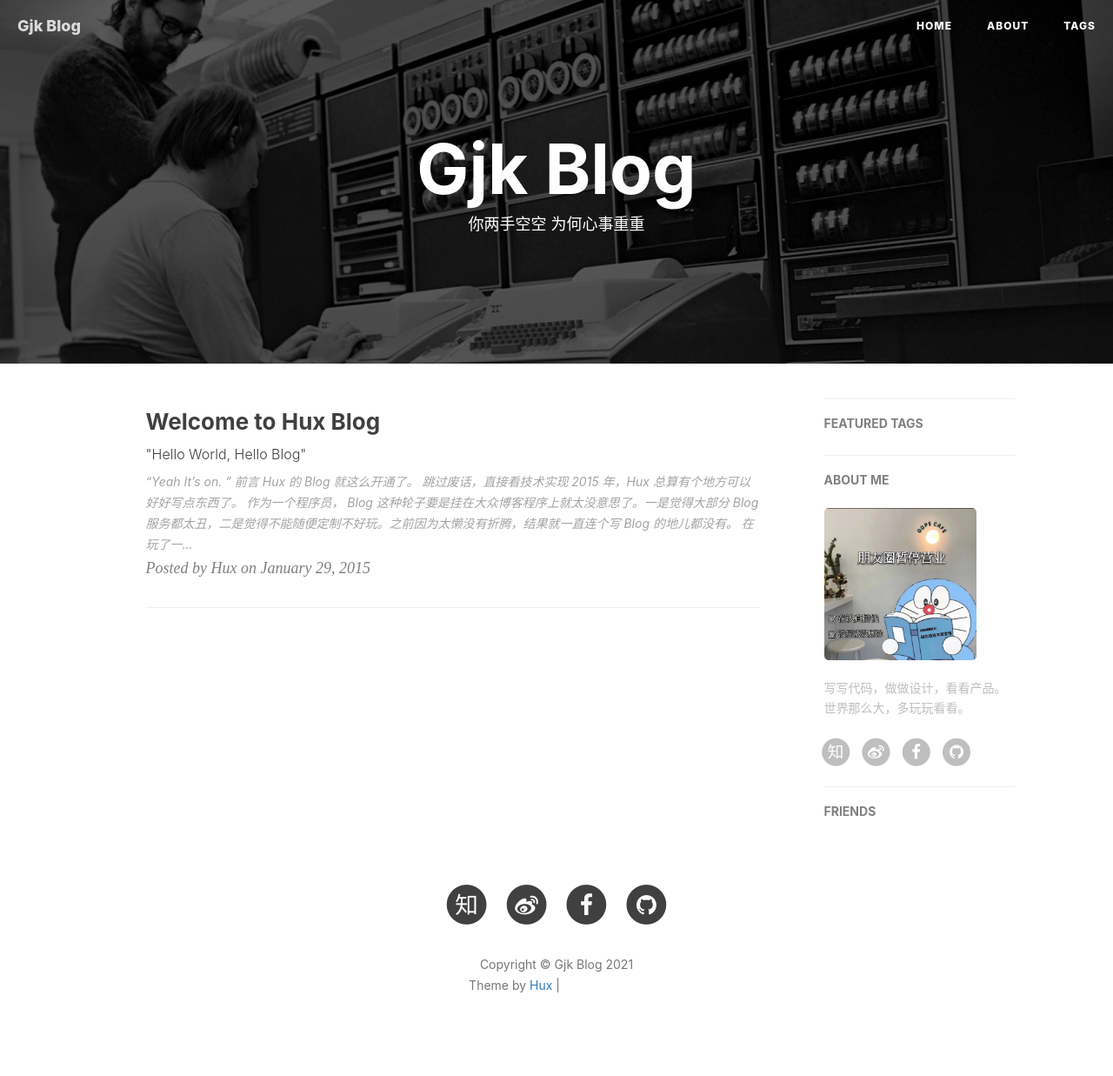
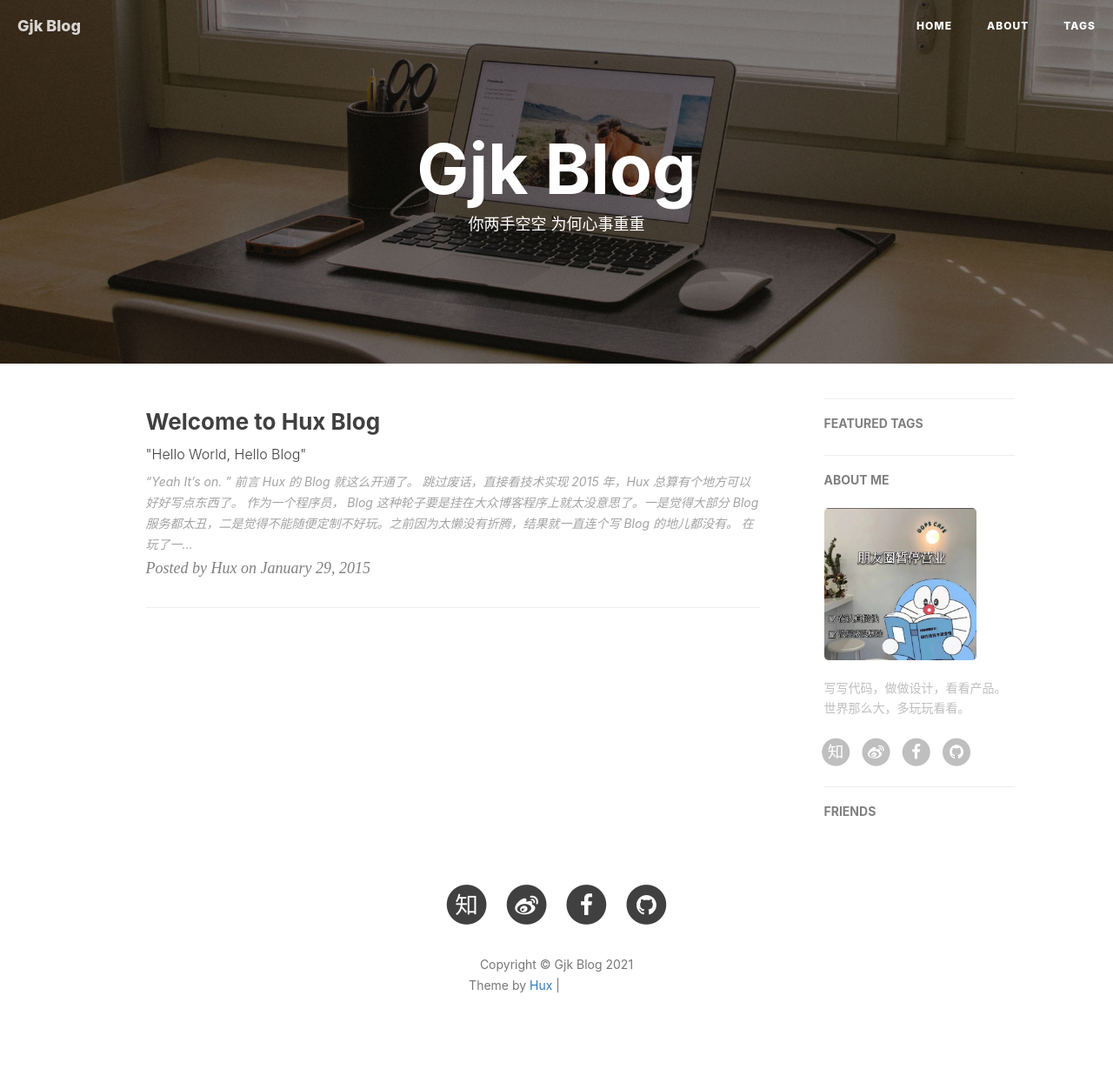
Before and after one commit to alangui/alangui.github.io, a Jekyll site: the page built from index.html, in a window 1280 px wide. Shown: the whole page at 87% size. Built offline with Jekyll 4.4.1, drawn with Linux system fonts in a browser that asks for light colours; nearby versions of some CDN libraries; the list of posts is cut into pages by our own code; comment, search, counter and statistics services are not loaded; grey boxes are pictures that could not be loaded.

Commit message:
更换背景图片

```diff
--- a/_config.yml
+++ b/_config.yml
@@ -1,7 +1,7 @@
 # Site settings
 title: Gjk Blog
 SEOTitle: 桂进康的博客 | Gjk Blog
-header-img: img/post-bg-unix-linux.jpg
+header-img: img/home-bg-o.jpg
 email: 2516394328@qq.com
 description: ""
 keyword: ""
```
